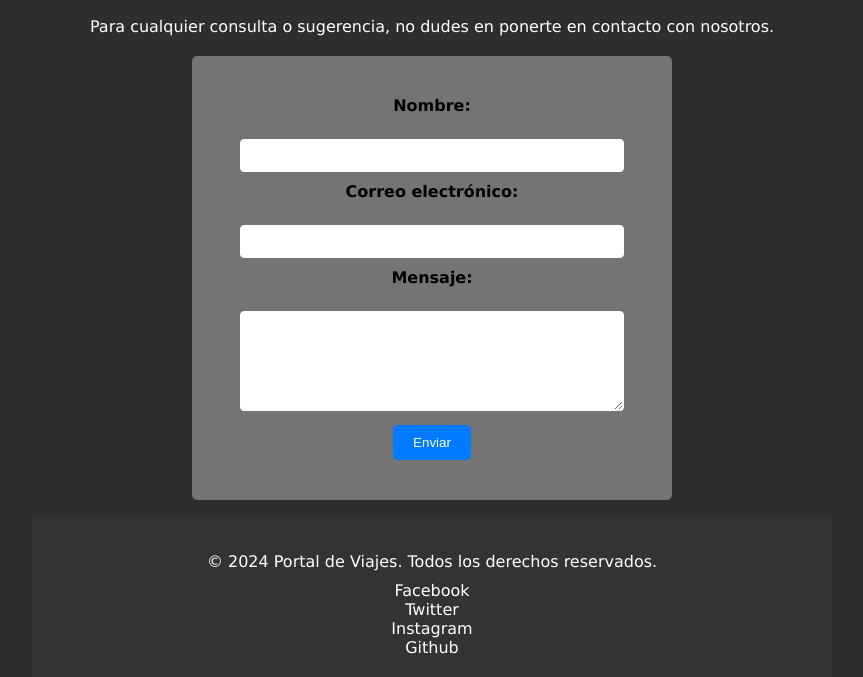
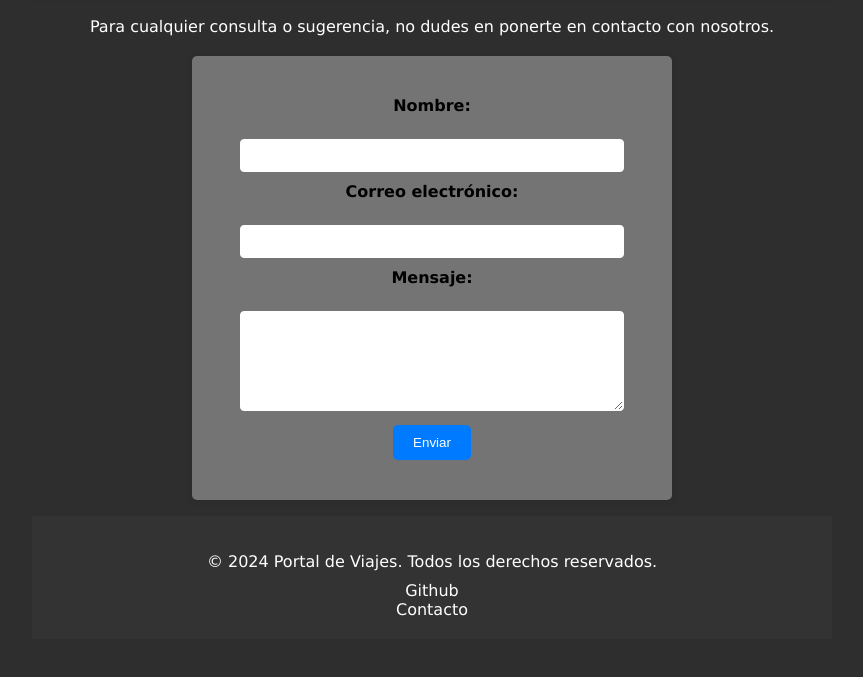
Before and after one commit to MaximoDM/html_lnd, a website: page src/contacto.html in a window 1280 px wide. Shown: the part 175-852 px from the top of the page, without its empty margins (218-1081 px from the left). After the commit the page ends 830 px from the top, so only its background shows below. Drawn offline with Linux system fonts and the light colour scheme.

Commit message:
Actualizados los links

```diff
--- a/src/contacto.html
+++ b/src/contacto.html
@@ -40,10 +40,8 @@
       <div class="footer__content">
         <p class="footer__text">© 2024 Portal de Viajes. Todos los derechos reservados.</p>
         <ul class="footer__social">
-          <li><a href="#" class="footer__social-link">Facebook</a></li>
-          <li><a href="#" class="footer__social-link">Twitter</a></li>
-          <li><a href="#" class="footer__social-link">Instagram</a></li>
-          <li><a href="#" class="footer__social-link">Github</a></li>
+          <li><a href="https://github.com/MaximoDM/html_lnd" class="footer__social-link">Github</a></li>
+          <li><a href="contacto.html" class="footer__social-link">Contacto</a></li>
         </ul>
       </div>
     </footer>
```
Also changed, not shown: src/arucas.html (+2 -3 lines), src/index.html (+1 -2 lines), src/mogan.html (+2 -3 lines), src/valleseco.html (+2 -3 lines), src/valsequillo.html (+2 -3 lines), src/vecindario.html (+2 -3 lines).
